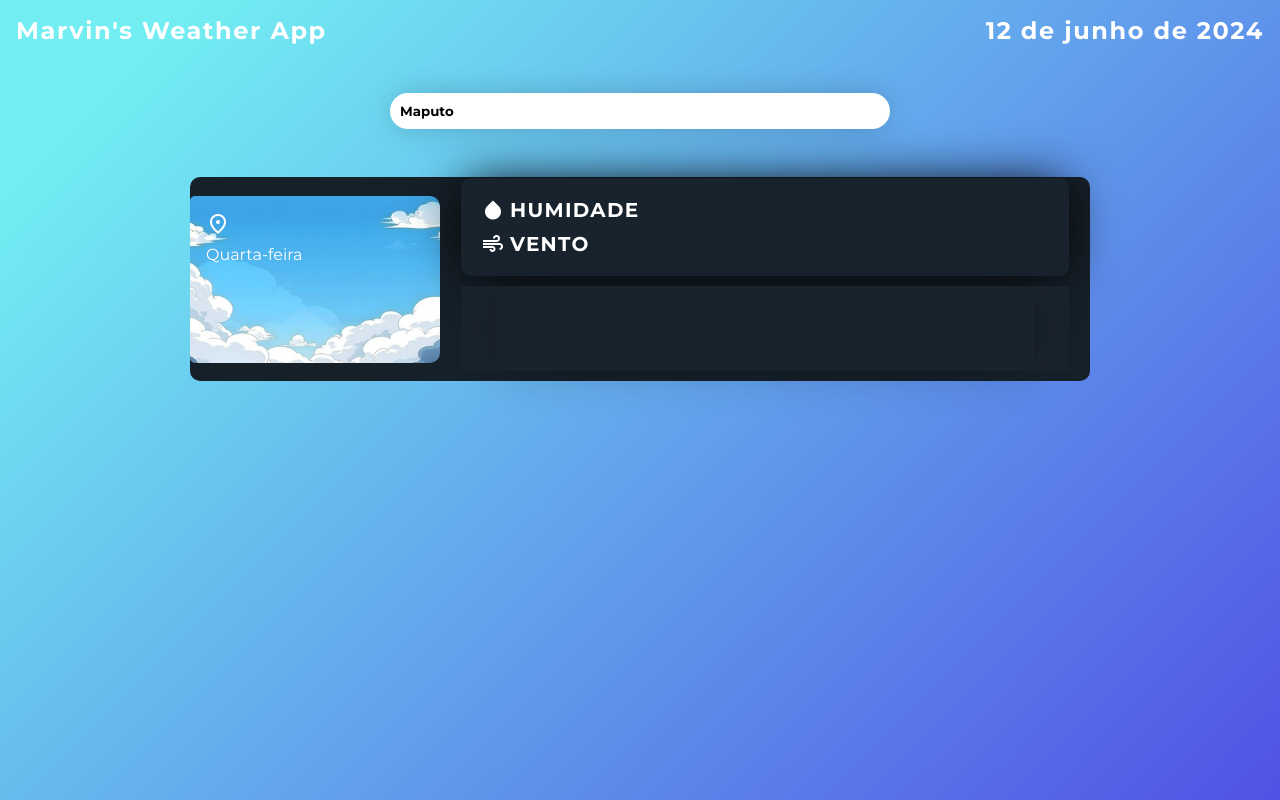
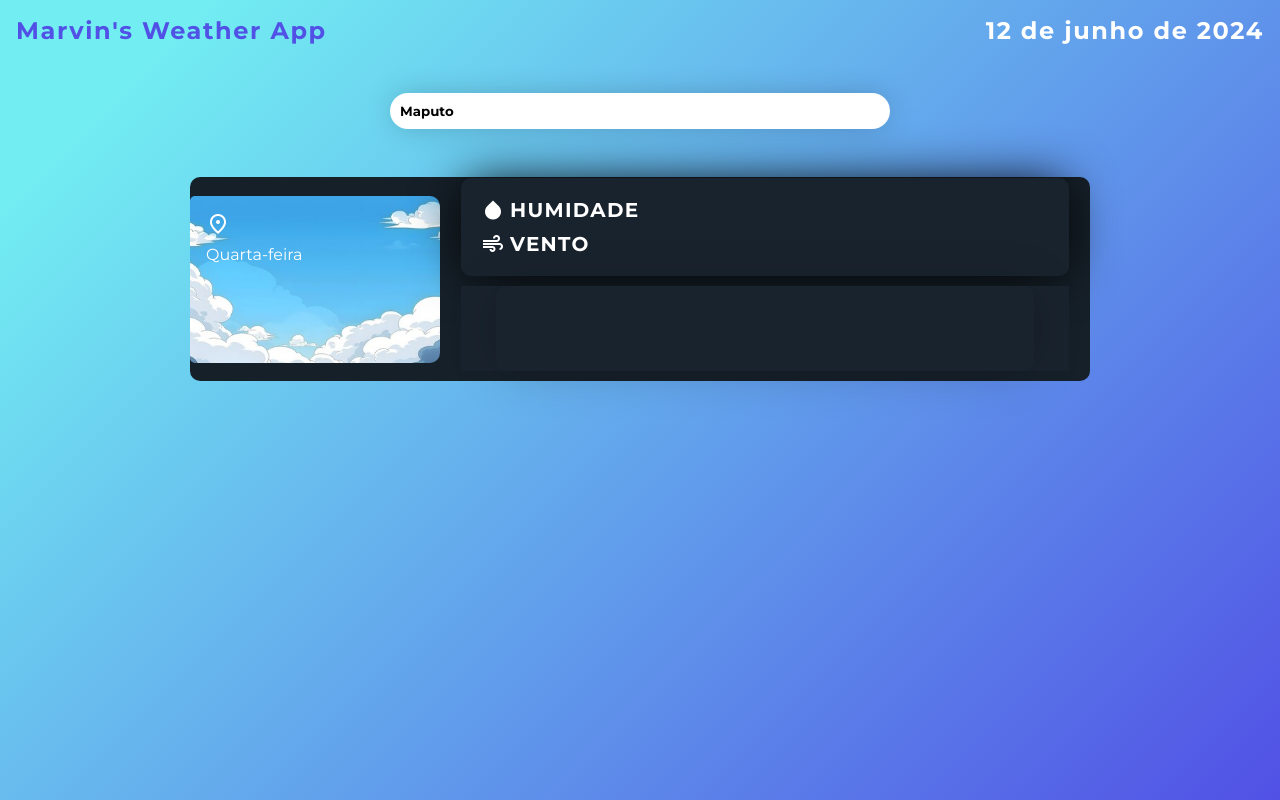
Before and after one commit to Urassamx7/Weather-App, a plain HTML site: page index.html in a window 1280 px wide. In both pictures the pointer is over the link "Marvin's Weather App". Drawn offline with nearby package versions, Linux system fonts and the light colour scheme; no server answers.

Commit message:
Last commit

```diff
--- a/index.html
+++ b/index.html
@@ -23,7 +23,7 @@
   <body>
     <header class="header">
       <div class="w-ico">
-        <a href="https://github.com/Urassamx7" class="git"
+        <a href="https://github.com/Urassamx7/Weather-App" class="git"
           >Marvin's Weather App</a
         >
       </div>
--- a/style.css
+++ b/style.css
@@ -32,6 +32,10 @@ body{
         text-decoration: none;
         color: #FFF;
     }
+}
+.git:hover{
+    transition: .3s ease-in-out;
+    color: #5151E5;
 }
 #w-search{
     width: 500px;
```
